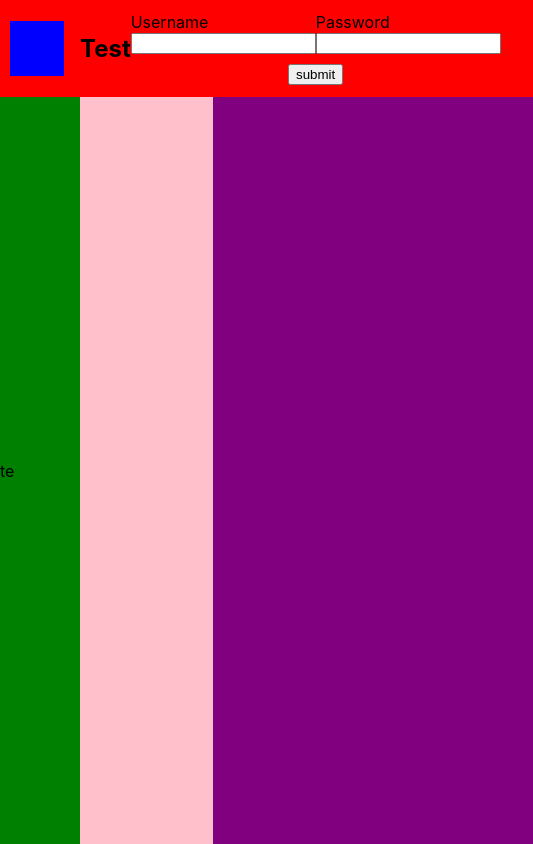
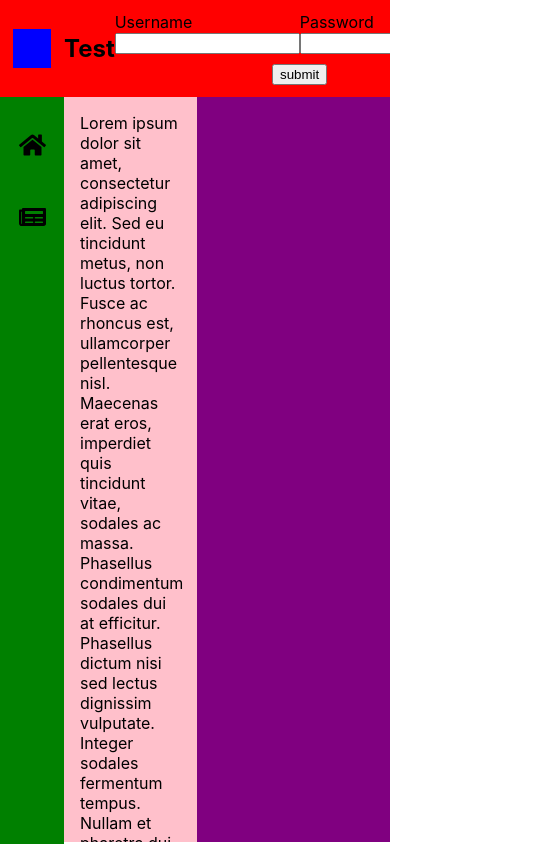
Before and after one commit to yorphos/responsive-research, a React (Create React App) app: page / in a window 390 px wide. Shown: the whole page, 533 px wide, since content can reach past the window. Built offline with nearby package versions, Linux system fonts and the light colour scheme.

Commit message:
Add scrolling to main and side contents, tweak side menu and hamburger positioning

```diff
--- a/src/components/hamburger.scss
+++ b/src/components/hamburger.scss
@@ -1,6 +1,7 @@
 @mixin hamburger {
-	padding: 1.7em;
-	margin: auto 1em auto auto;
+	box-sizing: border-box;
+	padding: 30%;
+	margin: auto;
 }
 
 .hamburger-open {
--- a/src/components/main-content.scss
+++ b/src/components/main-content.scss
@@ -1,13 +1,26 @@
+@import 'topnav';
+
 .main-content {
+	box-sizing: border-box;
 	display: grid;
 	grid-template-columns: auto max-content;
+	grid-template-rows: calc(100vh - #{$top-nav-pad} * 8.24);
+	overflow: hidden;
 }
 
 .main-article {
+	box-sizing: border-box;
 	background-color: pink;
+	overflow: auto;
+	overflow-x: hidden;
+	padding: 1em;
 }
 
 .side-article {
+	box-sizing: border-box;
 	background-color: purple;
 	width: 20em;
+	overflow: auto;
+	overflow-x: hidden;
+	padding: 1em;
 }
--- a/src/components/main-content.tsx
+++ b/src/components/main-content.tsx
@@ -2,10 +2,30 @@ import './main-content.scss';
 
 type MainContentProps = {};
 
+const filler = `Lorem ipsum dolor sit amet, consectetur adipiscing elit. Sed eu tincidunt metus, non luctus tortor. Fusce ac rhoncus est, ullamcorper pellentesque nisl. Maecenas erat eros, imperdiet quis tincidunt vitae, sodales ac massa. Phasellus condimentum sodales dui at efficitur. Phasellus dictum nisi sed lectus dignissim vulputate. Integer sodales fermentum tempus. Nullam et pharetra dui, eu blandit ligula. Maecenas eu ligula in diam accumsan interdum. Vivamus in posuere tellus. Ut non nibh mi. Sed ac felis neque. Vivamus vel est lacinia, vestibulum lacus eget, hendrerit magna.
+
+Aenean et orci eu elit fermentum imperdiet accumsan ac sem. Pellentesque habitant morbi tristique senectus et netus et malesuada fames ac turpis egestas. Maecenas erat orci, tempor eget lacinia non, pellentesque at odio. Phasellus nec nunc magna. Integer placerat volutpat erat id eleifend. Nunc a nibh vitae turpis pretium molestie. Pellentesque sit amet elit diam. Integer mollis dolor nec finibus hendrerit. Integer mattis nisl luctus orci pulvinar, sit amet blandit nisi accumsan.
+
+Vestibulum mattis luctus porta. Cras non dolor tortor. Aenean nisl nulla, dignissim quis nunc in, posuere blandit lectus. Aenean dolor libero, pellentesque in erat nec, semper auctor felis. Nullam sagittis mauris ac elementum fringilla. Praesent malesuada tortor quam, nec laoreet ante bibendum sed. Proin vitae pharetra tellus. Ut augue diam, tincidunt a convallis in, pharetra ac eros. Donec nec maximus libero, at aliquet erat. Pellentesque habitant morbi tristique senectus et netus et malesuada fames ac turpis egestas. Integer dui urna, vulputate eu neque in, porttitor condimentum lacus. Nunc id congue libero. Sed non erat in nisi semper finibus. Sed tristique odio ac est finibus semper luctus et mauris.
+
+In tortor erat, fermentum ut mi vitae, cursus sodales sapien. Ut non maximus massa, eu pharetra elit. Donec ut tempor leo. Curabitur quis consectetur lorem. Nullam egestas justo quis sem bibendum, sed pellentesque nisi molestie. Vestibulum quis augue nec quam ultricies dictum. Nunc et turpis sit amet urna gravida imperdiet. Sed aliquam congue diam, eget porttitor orci vestibulum id. Vestibulum convallis varius blandit. Duis nec lobortis velit, at lacinia nisl. Donec feugiat malesuada euismod. Aenean nibh metus, sollicitudin vel diam eget, elementum egestas mauris. Sed vel nisi ligula. Integer a tortor ligula.
+
+Nunc pretium, urna eget congue suscipit, libero mauris dignissim mi, vel faucibus dui erat eget justo. Curabitur ultricies, nibh id dictum luctus, leo leo blandit lorem, porta tempor odio arcu ut quam. Etiam lacinia enim sem, eget lacinia nibh facilisis nec. Mauris est urna, auctor volutpat semper sed, venenatis et est. Nam sem ipsum, hendrerit ut placerat at, euismod ut erat. Fusce mauris elit, scelerisque non magna id, porttitor accumsan nibh. Integer vitae massa nec quam placerat dapibus a in nulla. In faucibus ultricies est. Etiam imperdiet elementum lacus ut molestie.
+
+Morbi eget sapien vehicula, tempus enim non, porttitor enim. Curabitur massa dui, sodales a sodales tempus, tempor ut ex. Aenean turpis velit, viverra feugiat arcu at, vulputate malesuada tortor. Etiam dapibus lorem non diam rutrum, sit amet rutrum purus tempor. Cras varius, ipsum et porttitor elementum, magna libero eleifend tellus, ac gravida ligula elit non eros. In non pulvinar justo, eu lacinia eros. Sed a imperdiet lacus, et egestas lorem. Aenean vitae condimentum ipsum. Praesent auctor semper sapien nec pellentesque. In et hendrerit sapien. Aenean ultricies enim non mauris hendrerit varius. Sed vestibulum ipsum sit amet turpis gravida volutpat. Ut nec neque ac leo imperdiet efficitur id eget libero. Ut egestas elit eros, non congue neque ultrices quis. Etiam vehicula eget purus et aliquam.
+
+Vivamus sed placerat sapien. Curabitur tincidunt sem sed consectetur posuere. Quisque efficitur purus et magna vestibulum faucibus eget a nunc. Nullam lobortis odio quis neque cursus aliquet. Cras vel sem felis. Integer mollis turpis eget finibus volutpat. Suspendisse potenti. Lorem ipsum dolor sit amet, consectetur adipiscing elit.
+
+Maecenas feugiat sapien massa, sed mattis purus pulvinar in. Ut bibendum cursus lacus, nec faucibus eros faucibus eget. In lobortis orci et magna egestas pulvinar. Proin pretium fermentum tortor, sed mollis risus suscipit ut. Nunc molestie, eros ac hendrerit ultricies, nisi nisi suscipit metus, et sagittis enim enim sagittis risus. Nullam suscipit venenatis ex a convallis. Vestibulum vehicula augue urna, sed eleifend orci aliquam eget. Duis eros ex, convallis at metus maximus, ultricies suscipit nibh. Ut ornare sem at convallis tempor. Curabitur sollicitudin varius leo sed tincidunt. Etiam id viverra quam.
+
+Duis vitae purus sit amet turpis cursus feugiat ac eu nunc. Donec in augue in libero aliquet posuere in non massa. Donec venenatis porttitor nisl. Nulla et dapibus leo, vitae elementum ex. Morbi id erat sem. Proin vulputate ex tellus, in pulvinar ex dictum eu. Vestibulum tincidunt vel nisi id aliquam. Nullam venenatis eu dolor a cursus. Maecenas mattis enim ut pretium blandit. Aliquam dignissim tortor turpis, a hendrerit sem fermentum et. In eleifend felis nec nunc molestie, at posuere justo convallis.
+
+Pellentesque eu auctor purus, nec blandit purus. Fusce vehicula sem id enim porttitor, in elementum est cursus. Cras euismod quam ut pellentesque volutpat. Curabitur tristique elit sed nulla tempor vulputate. Etiam egestas varius tortor, vel porta dui venenatis vel. Quisque fringilla mauris risus, sed blandit ipsum dapibus nec. Aenean condimentum libero elit, at mollis massa aliquet at. Vestibulum ante ipsum primis in faucibus orci luctus et ultrices posuere cubilia curae; Maecenas finibus diam ac arcu maximus eleifend. Quisque sagittis ligula urna, a commodo purus hendrerit nec. Curabitur in velit neque. Etiam sagittis ultricies libero vel aliquet. Nulla nibh leo, pellentesque vel libero ut, congue placerat metus. Fusce faucibus eu lacus eu dictum. Maecenas semper tellus eu diam dignissim tempor. Ut sit amet turpis mi.`;
+
 const MainContent = (props: MainContentProps) => {
 	return (
 		<div className="main-content">
-			<article className="main-article" />
+			<article className="main-article">{filler.repeat(10)}</article>
 			<article className="side-article" />
 		</div>
 	);
--- a/src/components/mini-login.scss
+++ b/src/components/mini-login.scss
@@ -1,4 +1,5 @@
 .mini-login {
+	box-sizing: border-box;
 	display: grid;
 	grid-template-columns: auto auto;
 	grid-template-rows: auto auto;
--- a/src/components/root.scss
+++ b/src/components/root.scss
@@ -9,6 +9,7 @@ body,
 .root {
 	margin: 0;
 	height: 100%;
+	overflow: hidden;
 }
 
 .root {
@@ -18,6 +19,5 @@ body,
 
 .middle {
 	display: grid;
-	// grid-row-end: 3;
 	grid-template-columns: max-content auto;
 }
--- a/src/components/sidebar.tsx
+++ b/src/components/sidebar.tsx
@@ -1,3 +1,6 @@
+import { FontAwesomeIcon } from '@fortawesome/react-fontawesome';
+import { faHome, faNewspaper } from '@fortawesome/free-solid-svg-icons';
+
 import './siderbar.scss';
 
 type SideBarProps = {
@@ -7,7 +10,14 @@ type SideBarProps = {
 const SideBar = (props: SideBarProps) => {
 	switch (props.isOpen) {
 		case false:
-			return <div className="sidebar-mini">te</div>;
+			return (
+				<div className="sidebar-mini">
+					<div className="mini-icon-stack">
+						<FontAwesomeIcon icon={faHome} />
+						<FontAwesomeIcon icon={faNewspaper} />
+					</div>
+				</div>
+			);
 		case true:
 			return <div className="sidebar-extended">test!</div>;
 	}
--- a/src/components/siderbar.scss
+++ b/src/components/siderbar.scss
@@ -1,18 +1,30 @@
 @mixin sidebar {
-	display: grid;
+	box-sizing: border-box;
+	justify-content: start;
 	background-color: green;
 }
 
 .sidebar-mini {
 	@include sidebar;
-	justify-content: left;
-	align-items: center;
-	width: 5em;
+	width: 4em;
 }
 
 .sidebar-extended {
 	@include sidebar;
-	justify-content: center;
-	align-items: center;
 	width: 15em;
 }
+
+.mini-icon-stack {
+	box-sizing: border-box;
+	display: grid;
+	grid-template-rows: max-content;
+
+	* {
+		font-size: 24px;
+		margin: 2em auto 0 auto;
+	}
+
+	*:first-child {
+		margin-top: 1.5em;
+	}
+}
--- a/src/components/topnav.scss
+++ b/src/components/topnav.scss
@@ -1,8 +1,11 @@
+$top-nav-pad: 0.75em;
+
 .top-nav {
+	$n: $top-nav-pad;
 	display: grid;
-	grid-template-columns: 5em auto auto;
+	grid-template-columns: 4em auto auto;
 	background-color: red;
-	padding: 0.75em 0;
+	padding: $top-nav-pad 0;
 }
 
 .top-nav .top-nav-title {
```
